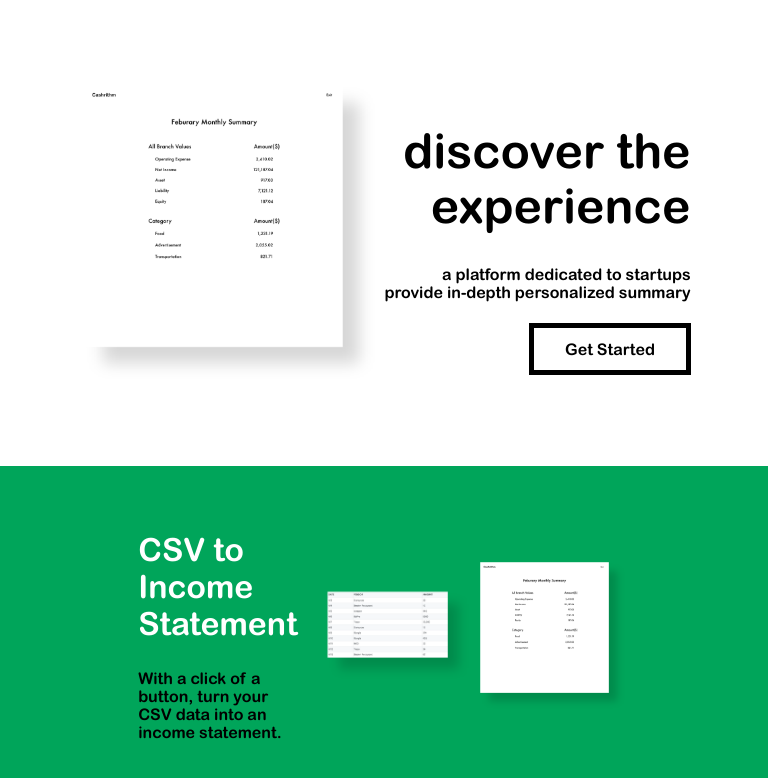
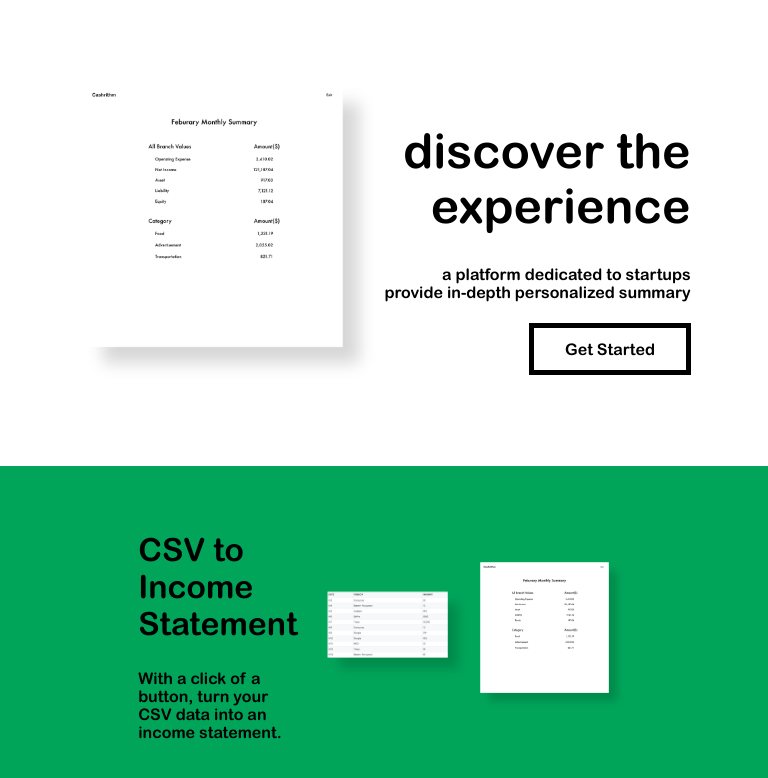
Before and after one commit to melaniehsieh/cashrithm, a React (Create React App) app in the folder cashrithm-frontend/: page / in a window 768 px wide. Shown: the top 778 px of the page. Built offline with nearby package versions, Linux system fonts and the light colour scheme.

Commit message:
Update styles.css

```diff
--- a/cashrithm-frontend/src/components/Report/styles.css
+++ b/cashrithm-frontend/src/components/Report/styles.css
@@ -106,7 +106,7 @@
     text-align: left;
   }
 
-  h5{
+  h2, h5{
     color: black;
   }
 }
@@ -219,7 +219,7 @@
     text-align: left;
   }
 
-    h5{
+    h2, h5{
     color: black;
   }
 }
```
